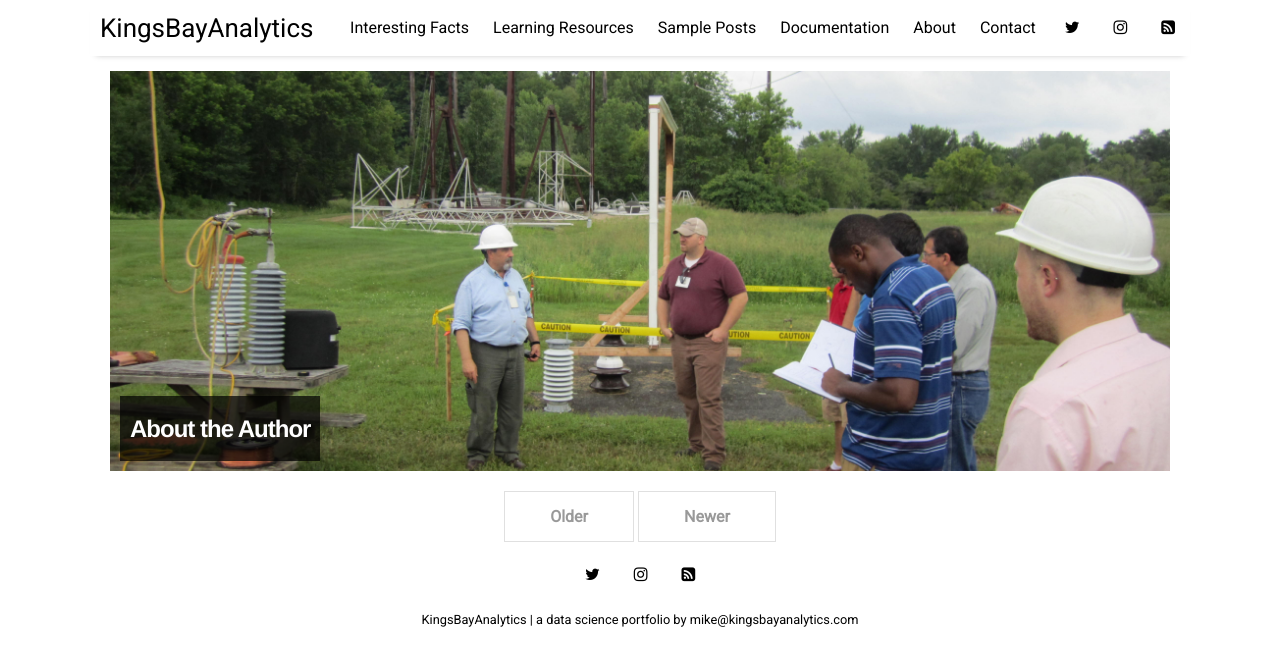
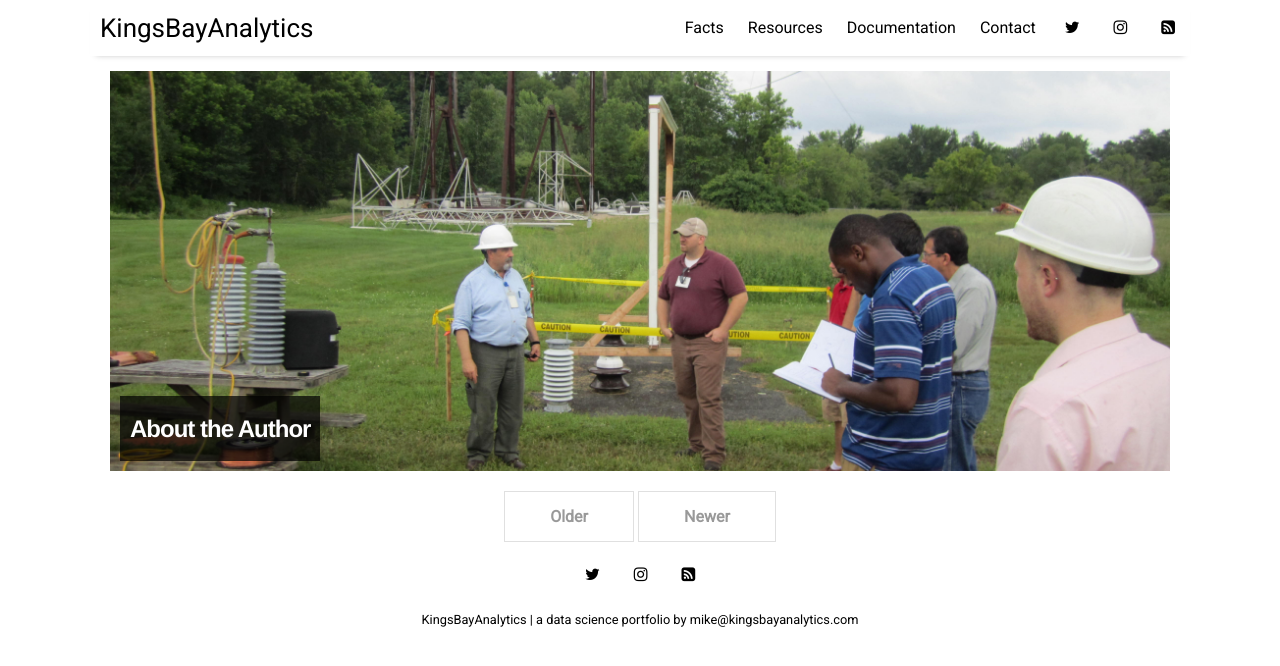
Before and after one commit to kingsbayanalytics/kba.github.io, a Jekyll site: the page built from index.html, in a window 1280 px wide. Shown: the top 666 px of the page. Built offline with Jekyll 4.4.1, drawn with Linux system fonts in a browser that asks for light colours; nearby versions of some CDN libraries; the list of posts is cut into pages by our own code.

Commit message:
menu update

```diff
--- a/_data/settings.yml
+++ b/_data/settings.yml
@@ -4,20 +4,18 @@ disqus:
   disqus_shortname: 'millennial-3'
 
 # If you are not using Google Analytics, please change 'google-ID' to an empty string
-google-ID: 'UA-112060364-2'
+google-ID: ''
 
 menu:
-- {name: 'Interesting Facts',  url: 'facts'}
-- {name: 'Learning Resources', url: 'resources'}
-- {name: 'Sample Posts',       url: 'sample-posts'}
+- {name: 'Facts',  url: 'facts'}
+- {name: 'Resources', url: 'resources'}
 - {name: 'Documentation',      url: 'documentation'}
-- {name: 'About',              url: 'about'}
 - {name: 'Contact',            url: 'contact'}
 
 # Available social icons are powered by Font Awesome, so you can use any icon that they offer
 social:
 - {icon: 'twitter', link:    'https://twitter.com/kngsbaytics'}
-- {icon: 'instagram', link:  'https://instagram.com/paululele'}
+- {icon: 'instagram', link:  'https://www.instagram.com/kingsbaytics/'}
 - {icon: 'rss-square', link: 'feed.xml'}
 # - {icon: 'rss-square', link: 'rss-feed.xml'}
 
```
Also changed, not shown: LICENSE.md.
